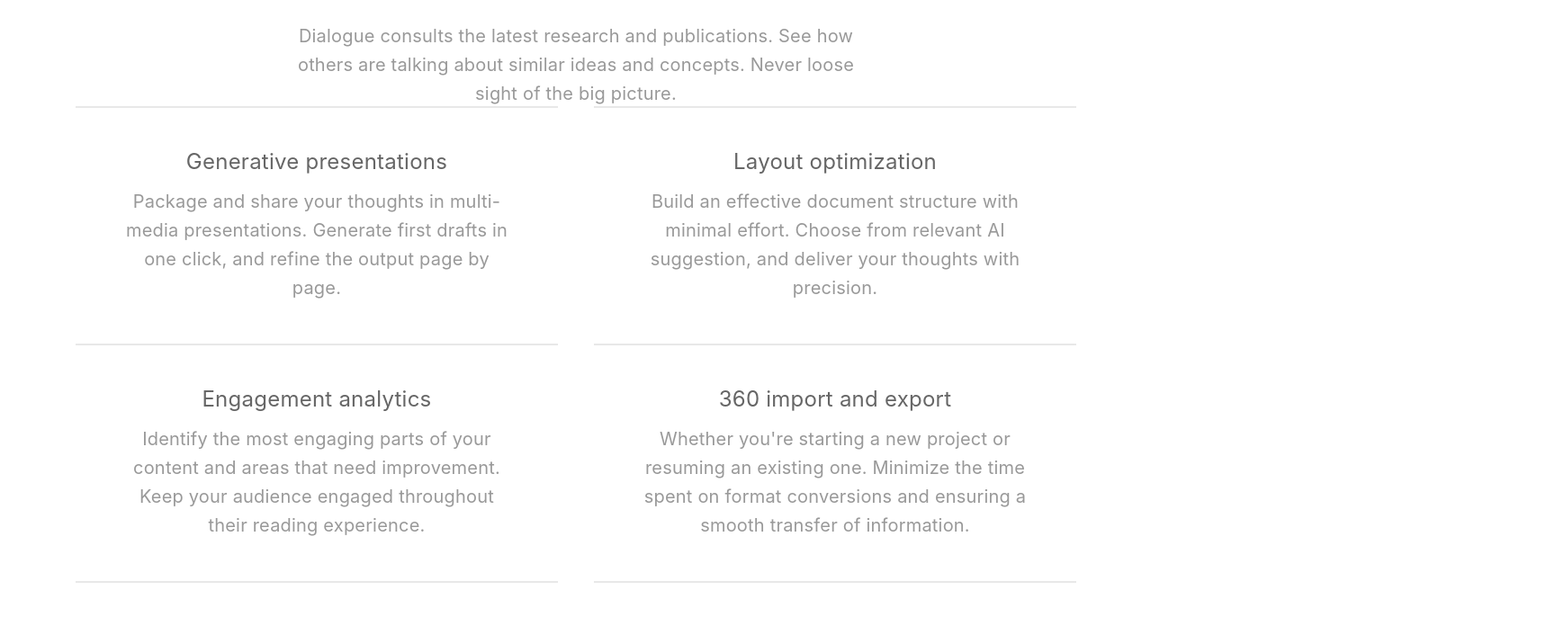
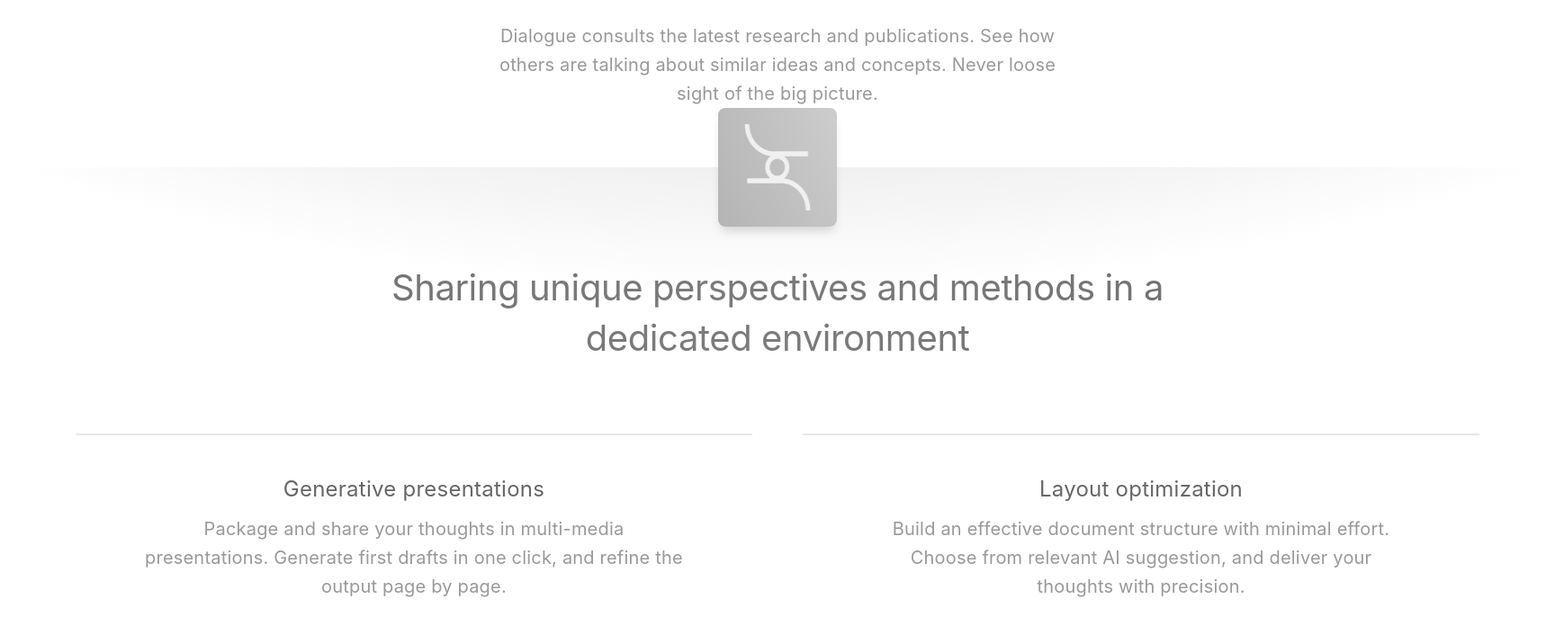
Before and after one commit to Dev0715/Dialogue-React-Landing, a React (Create React App) app: page / in a window 1280 px wide. Shown: the part 3700-4396 px from the top of the page at 90% size, 1728 px wide, since content can reach past the window. Built offline with nearby package versions, Linux system fonts and the light colour scheme; the HTML template or start-up script is replaced by a standard one.

Commit message:
update: finisher

```diff
--- a/src/components/landing/finisher/index.js
+++ b/src/components/landing/finisher/index.js
@@ -37,6 +37,17 @@ const Finisher = () => {
 
   return (
     <div className={styles.container}>
+      <div className={styles.logo_wrapper}>
+        <img
+          className={styles.image}
+          src="/images/logo-big.png"
+          alt="logo-big"
+        />
+      </div>
+      <div className={styles.wrapper}>
+        <p className={styles.title}>
+          Sharing unique perspectives and methods in a dedicated environment
+        </p>
         <div className={styles.perspective_wrapper}>
           {perspectives.map((item, index) => (
             <Perspective
@@ -47,6 +58,7 @@ const Finisher = () => {
           ))}
         </div>
       </div>
+    </div>
   );
 };
 
--- a/src/components/landing/finisher/styles.module.css
+++ b/src/components/landing/finisher/styles.module.css
@@ -1,8 +1,51 @@
 .container {
+  width: 100%;
+  display: flex;
+  flex-direction: column;
+  align-items: center;
+}
 
+.logo_wrapper {
+  z-index: 10;
+  width: 132px;
+  height: 132px;
+  margin-bottom: -66px;
+  display: flex;
+  align-items: center;
+  justify-content: center;
+  border-radius: 8px;
+  background: radial-gradient(544.05% 544.05% at 357.43% -81.41%, #FFFFFF 0%, #999999 100%) /* warning: gradient uses a rotation that is not supported by CSS and may not behave as expected */;
+  box-shadow: 0px 7.85px 11.78px -3.93px #00000029;
+}
+
+.image {
+  width: 56%;
+  height: 72%;
+  box-sizing: border-box;
+}
+
+.wrapper {
+  display: flex;
+  padding-top: 106px;
+  flex-direction: column;
+  align-items: center;
+  background: radial-gradient(95.8% 95.8% at 50.13% -81.92%, #999999 0%, #FFFFFF 100%) /* warning: gradient uses a rotation that is not supported by CSS and may not behave as expected */;
+}
+
+.title {
+  max-width: 1024px;
+  font-size: 40px;
+  font-weight: 400;
+  line-height: 56px;
+  letter-spacing: -0.01em;
+  text-align: center;
+  background: radial-gradient(118.5% 772.61% at 45.66% 117.9%, #7C7C7C 0%, #666666 100%) /* warning: gradient uses a rotation that is not supported by CSS and may not behave as expected */;
+  background-clip: text;
+  color: transparent;
 }
 
 .perspective_wrapper {
+  margin-top: 80px;
   display: flex;
   justify-content: space-between;
   flex-wrap: wrap;
--- a/src/landing/styles.module.css
+++ b/src/landing/styles.module.css
@@ -1,5 +1,6 @@
 .container {
-  width: 100%;
+  /* width: 100%; */
+  width: 1728px;
   display: flex;
   flex-direction: column;
 }
```
Also changed, not shown: public/images/logo-big.png. Lines whose indentation alone changed are shown as unchanged.
